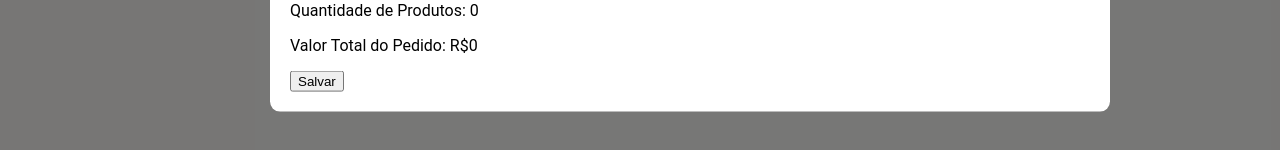
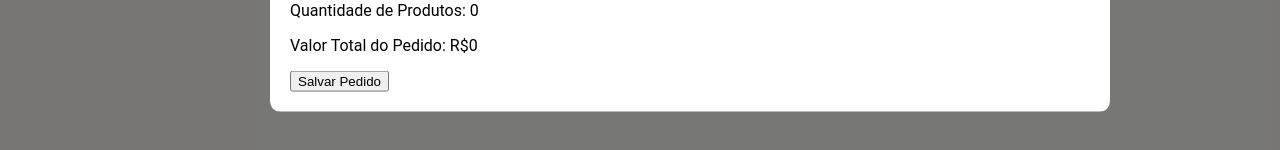
Before and after one commit to carol-andradech/teste-tecnico-ana, a React (Vite) app: page /pedidos in a window 1280 px wide. Both pictures are taken after typing "Sample" into the empty fields and a click on the button "+ Novo Pedido". Shown: the part 510-660 px from the top of the page. Built offline with nearby package versions, Linux system fonts and the light colour scheme.

Commit message:
pedido sendo salvo

```diff
--- a/src/Components/Pedidos/Pedidos.tsx
+++ b/src/Components/Pedidos/Pedidos.tsx
@@ -51,10 +51,18 @@ export default function Pedidos() {
     setTotalPreco(0);
   };
 
-  const onSubmitNewPedido = (formData) => {
+  const handleSavePedido = () => {
     if (selectedClient && tempProdutos.length > 0) {
       const novoPedido = {
         cliente: selectedClient.nome,
+        quantidade: tempProdutos.reduce(
+          (acc, tempProduto) => acc + tempProduto.quantidade,
+          0
+        ),
+        total: tempProdutos.reduce(
+          (acc, tempProduto) => acc + tempProduto.total,
+          0
+        ),
         produtos: tempProdutos,
       };
 
@@ -64,6 +72,12 @@ export default function Pedidos() {
       setSelectedClient(null);
       setSearchTerm("");
       setTempProdutos([]); // Limpa os produtos temporários
+      setTotalProdutos(0);
+      setTotalPreco(0);
+    } else {
+      console.log(
+        "Erro: cliente não selecionado ou nenhum produto adicionado ao pedido."
+      );
     }
   };
 
@@ -174,7 +188,7 @@ export default function Pedidos() {
         className="modal-content"
       >
         <h2>Cadastro do Pedido</h2>
-        <form onSubmit={handleSubmit(onSubmitNewPedido)}>
+        <form>
           <div className="dropdown">
             <select
               name="cliente"
@@ -256,7 +270,7 @@ export default function Pedidos() {
 
             <p>Valor Total do Pedido: R${totalPreco}</p>
           </div>
-          <button type="submit">Salvar</button>
+          <button onClick={handleSavePedido}>Salvar Pedido</button>
         </form>
       </Modal>
 
```
